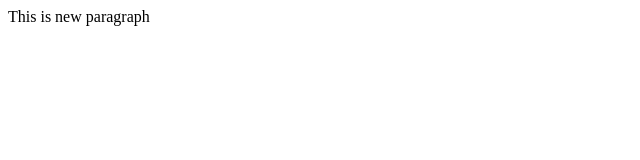
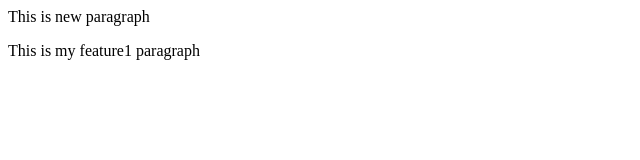
Before and after one commit to kainatstephen123/newrepo, a plain HTML site: page index.html in a window 1280 px wide. Shown: the whole page, without its empty margins (0-640 px from the left). Drawn offline with Linux system fonts and the light colour scheme.

Commit message:
add new line of code

```diff
--- a/index.html
+++ b/index.html
@@ -1 +1,2 @@
 <p>This is new paragraph</p>
+<p>This is my feature1 paragraph</p>
```
